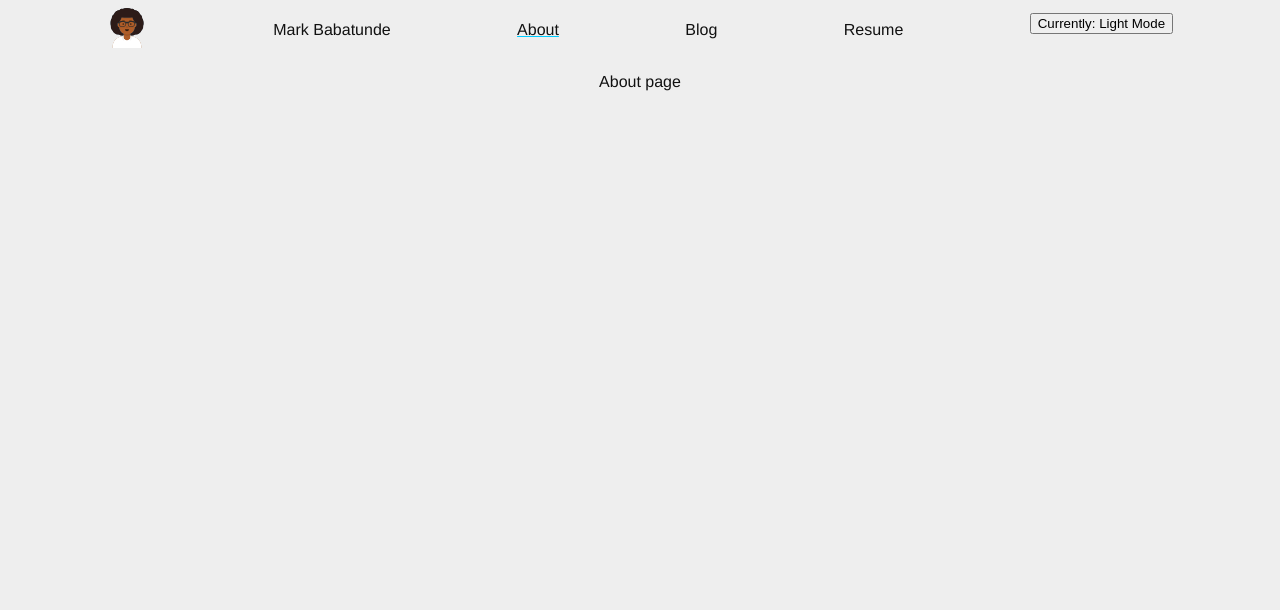
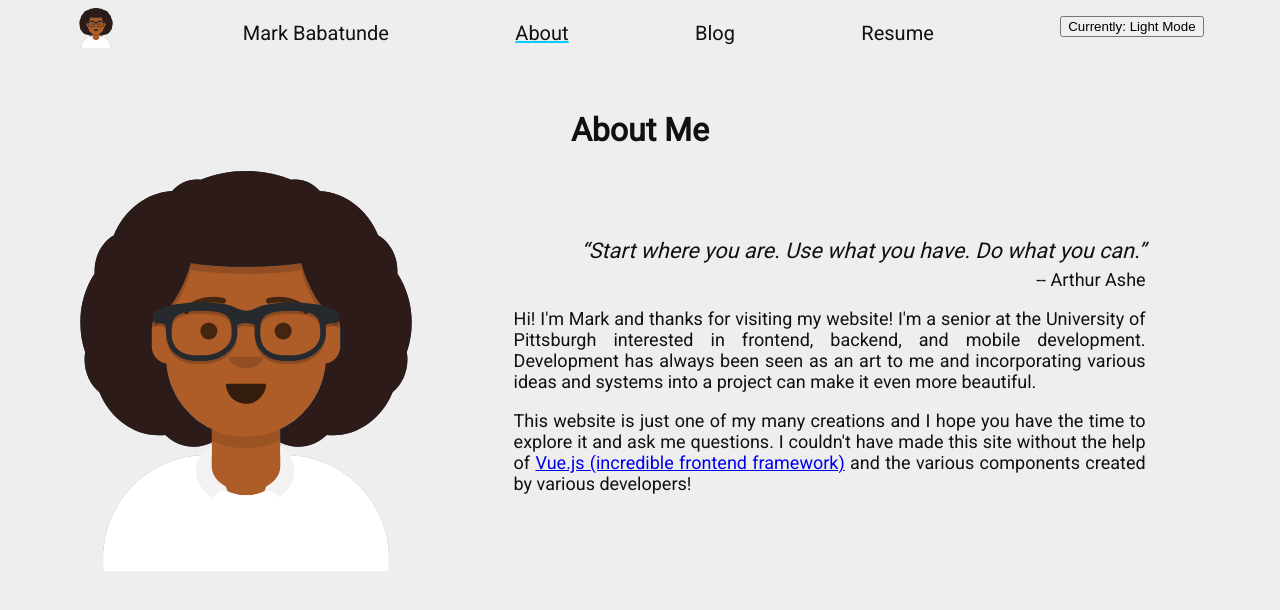
Before and after one commit to mbabatunde/personal-website, a Vue app: page /#/about in a window 1280 px wide. Shown: the top 610 px of the page. Built offline with nearby package versions, Linux system fonts and the light colour scheme.

Commit message:
Rough draft of the about page done

```diff
--- a/index.html
+++ b/index.html
@@ -3,6 +3,7 @@
   <head>
     <meta charset="utf-8">
     <meta name="viewport" content="width=device-width,initial-scale=1.0">
+    <link href="https://fonts.googleapis.com/css?family=Roboto&display=swap" rel="stylesheet">
     <title>Mark Babatunde</title>
   </head>
   <body id="body" class="light-mode">
--- a/src/App.vue
+++ b/src/App.vue
@@ -18,7 +18,8 @@ export default {
 
 <style>
 #app {
-  font-family: 'Avenir', Helvetica, Arial, sans-serif;
+  font-family: 'Roboto', sans-serif;
+  /* font-family: 'Avenir', Helvetica, Arial, sans-serif; */
   -webkit-font-smoothing: antialiased;
   -moz-osx-font-smoothing: grayscale;
   text-align: center;
--- a/src/components/About.vue
+++ b/src/components/About.vue
@@ -1,6 +1,15 @@
 <template>
   <div class="about">
-      <p>{{ msg }} page</p>
+      <h1>{{ msg }}</h1>
+      <div class="image">
+        <img src="../assets/avataaars-2.svg" alt="An actual picture will be here soon">
+      </div>
+      <div class="quote">
+        <p id="mainQuote">“Start where you are. Use what you have. Do what you can.”</p>
+        <p id="author">-- Arthur Ashe</p>
+        <p>{{ pg_one }}</p>
+        <p v-html="pg_two"></p>
+      </div>
   </div>
 </template>
 
@@ -9,11 +18,45 @@ export default {
   name: 'About',
   data() {
     return {
-      msg: 'About',
+      msg: 'About Me',
+      pg_one: 'Hi! I\'m Mark and thanks for visiting my website! I\'m a senior at the University of Pittsburgh interested in frontend, backend, and mobile development. Development has always been seen as an art to me and incorporating various ideas and systems into a project can make it even more beautiful.',
+      pg_two: 'This website is just one of my many creations and I hope you have the time to explore it and ask me questions. I couldn\'t have made this site without the help of <a href="https://vuejs.org/v2/guide/">Vue.js (incredible frontend framework)</a> and the various components created by various developers!',
     };
   },
 };
 </script>
 
 <style scoped>
+h1 {
+  margin-top: 5%;
+}
+
+.quote {
+    margin-top: 7%;
+    font-size: 1.125em;
+    padding-left: 40%;
+    padding-right: 10%;
+    text-align: justify;
+}
+
+#mainQuote {
+  font-style: italic;
+  font-size: 1.2em;
+  text-align: right;
+}
+
+#author {
+  margin-top: -15px;
+  text-align: right;
+}
+
+.image {
+  float: left;
+  padding-left: 3%;
+}
+
+img {
+  width: 400px;
+  height: 400px;
+}
 </style>
--- a/src/components/Home.vue
+++ b/src/components/Home.vue
@@ -23,4 +23,12 @@ export default {
     margin-right: auto;
     margin-top: 5%;
 }
+
+h1 {
+  font-size: 3em;
+}
+
+h3 {
+  font-size: 1.5em;
+}
 </style>
--- a/src/components/NavigationBar.vue
+++ b/src/components/NavigationBar.vue
@@ -105,6 +105,7 @@ nav {
 
 nav a {
   text-decoration: none;
+  font-size: 1.25em;
 }
 
 .active {
```
